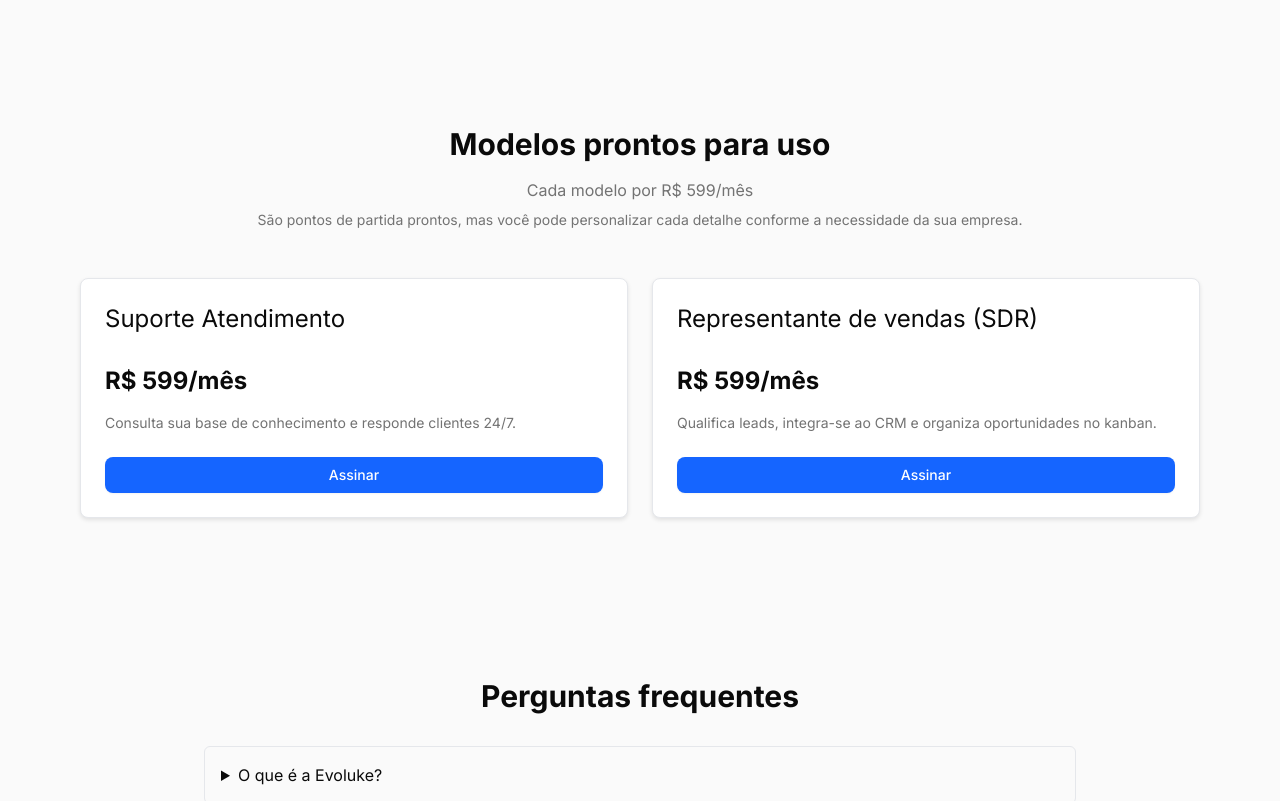
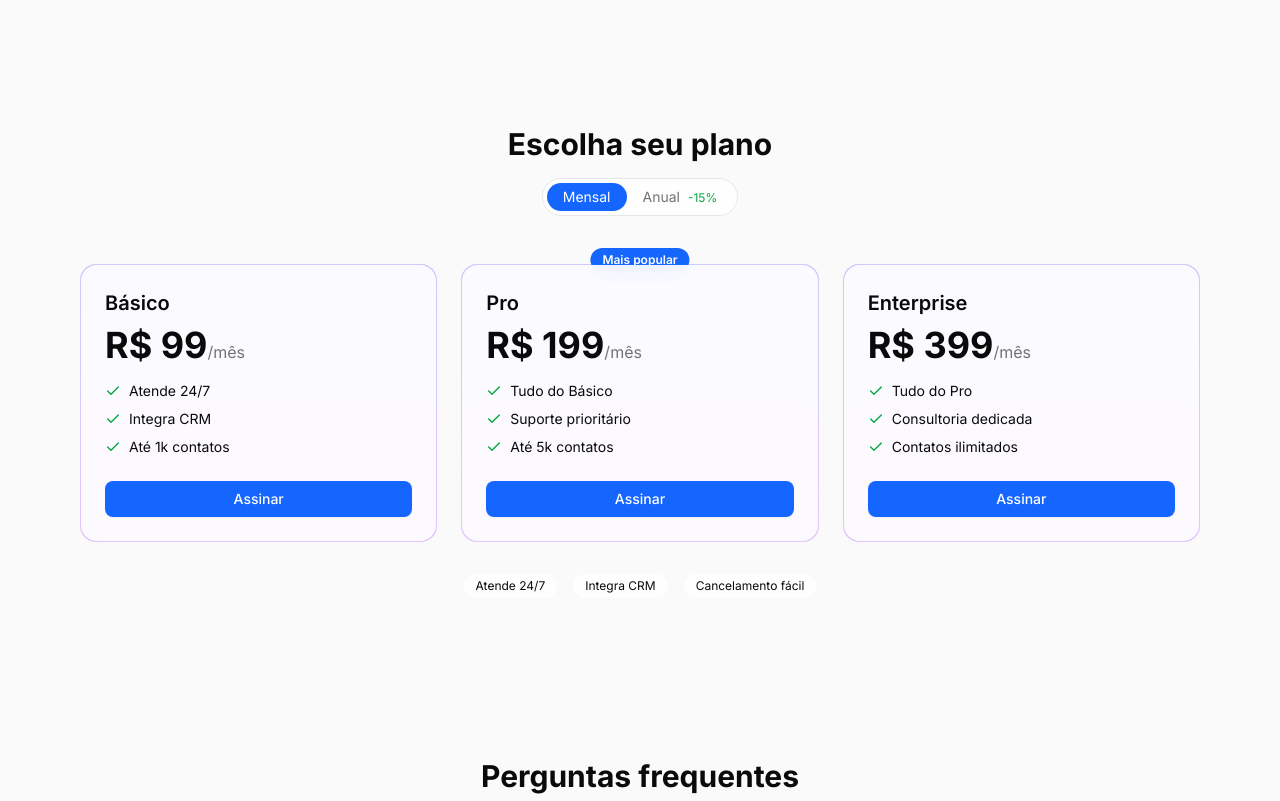
Before and after one commit to Evoluke/agent-plugandplay, a Next.js app: page / in a window 1280 px wide. Shown: the part 2220-3021 px from the top of the page. Built offline with nearby package versions, Linux system fonts and the light colour scheme; no server answers.

Commit message:
feat: redesign pricing section

```diff
--- a/components/landing/Pricing.tsx
+++ b/components/landing/Pricing.tsx
@@ -1,68 +1,141 @@
 "use client";
 
+import { useState } from "react";
 import Link from "next/link";
+import { Check } from "lucide-react";
+
 import { Button } from "@/components/ui/button";
-import {
-  Card,
-  CardHeader,
-  CardTitle,
-  CardContent,
-  CardFooter,
-} from "@/components/ui/card";
+import FAQ from "@/components/landing/FAQ";
 
-const models = [
+const DISCOUNT = 0.15;
+
+const plans = [
   {
-    name: "Suporte Atendimento",
-    description:
-      "Consulta sua base de conhecimento e responde clientes 24/7.",
+    name: "Básico",
+    monthly: 99,
+    popular: false,
+    features: ["Atende 24/7", "Integra CRM", "Até 1k contatos"],
   },
   {
-    name: "Representante de vendas (SDR)",
-    description:
-      "Qualifica leads, integra-se ao CRM e organiza oportunidades no kanban.",
+    name: "Pro",
+    monthly: 199,
+    popular: true,
+    features: [
+      "Tudo do Básico",
+      "Suporte prioritário",
+      "Até 5k contatos",
+    ],
+  },
+  {
+    name: "Enterprise",
+    monthly: 399,
+    popular: false,
+    features: [
+      "Tudo do Pro",
+      "Consultoria dedicada",
+      "Contatos ilimitados",
+    ],
   },
 ];
 
-const price = "R$ 599/mês";
 export default function Pricing() {
+  const [billing, setBilling] = useState<"monthly" | "yearly">("monthly");
+
+  const format = (value: number) =>
+    new Intl.NumberFormat("pt-BR", {
+      style: "currency",
+      currency: "BRL",
+      minimumFractionDigits: 0,
+    }).format(value);
+
+  const getPrice = (p: typeof plans[number]) =>
+    billing === "monthly"
+      ? p.monthly
+      : Math.round(p.monthly * 12 * (1 - DISCOUNT));
+
   return (
-    <section id="modelos" className="bg-[#FAFAFA] py-24">
+    <>
+      <section id="pricing" className="bg-[#FAFAFA] py-24">
         <div className="container mx-auto max-w-6xl px-4">
           <h2 className="mb-4 text-center text-3xl font-bold">
-          Modelos prontos para uso
+            Escolha seu plano
           </h2>
-        <p className="mb-2 text-center text-muted-foreground">
-          Cada modelo por {price}
+          <div className="mx-auto mb-12 flex w-fit rounded-full border bg-white/80 p-1 text-sm backdrop-blur">
+            <button
+              type="button"
+              onClick={() => setBilling("monthly")}
+              className={`rounded-full px-4 py-1 ${
+                billing === "monthly"
+                  ? "bg-primary text-primary-foreground"
+                  : "text-muted-foreground"
+              }`}
+            >
+              Mensal
+            </button>
+            <button
+              type="button"
+              onClick={() => setBilling("yearly")}
+              className={`rounded-full px-4 py-1 ${
+                billing === "yearly"
+                  ? "bg-primary text-primary-foreground"
+                  : "text-muted-foreground"
+              }`}
+            >
+              Anual <span className="ml-1 text-xs text-green-600">-15%</span>
+            </button>
+          </div>
+          <ul className="grid gap-6 md:grid-cols-3" role="list">
+            {plans.map((plan) => (
+              <li key={plan.name} role="listitem">
+                <div className="group relative h-full rounded-2xl bg-gradient-to-b from-indigo-500/30 to-purple-500/30 p-[1px] transition-all hover:-translate-y-1 hover:shadow-xl">
+                  {plan.popular && (
+                    <span className="absolute -top-4 left-1/2 -translate-x-1/2 rounded-full bg-primary px-3 py-1 text-xs font-semibold text-primary-foreground">
+                      Mais popular
+                    </span>
+                  )}
+                  <div className="flex h-full flex-col rounded-2xl bg-white/90 p-6 backdrop-blur">
+                    <h3 className="mb-2 text-xl font-semibold">{plan.name}</h3>
+                    <p className="mb-4 text-4xl font-bold">
+                      {format(getPrice(plan))}
+                      <span className="text-base font-normal text-muted-foreground">
+                        {billing === "monthly" ? "/mês" : "/ano"}
+                      </span>
                     </p>
-        <p className="mb-12 text-center text-sm text-muted-foreground">
-          São pontos de partida prontos, mas você pode personalizar cada
-          detalhe conforme a necessidade da sua empresa.
+                    {billing === "yearly" && (
+                      <p className="mb-4 text-xs text-green-600">
+                        2 meses grátis
                       </p>
-        <ul className="grid gap-6 sm:grid-cols-2" role="list">
-          {models.map(({ name, description }) => (
-            <li key={name} role="listitem">
-              <Card className="flex flex-col transition-transform transition-shadow hover:-translate-y-1 hover:shadow-lg">
-                <CardHeader>
-                  <CardTitle className="text-2xl">{name}</CardTitle>
-                </CardHeader>
-                <CardContent className="flex-grow">
-                  <p className="mb-4 text-2xl font-bold">{price}</p>
-                  <p className="text-sm text-muted-foreground">{description}</p>
-                </CardContent>
-                <CardFooter>
-                  <Link
-                    href="/signup"
-                    className="w-full"
-                    aria-label={`Assinar o modelo ${name}`}
-                  >
-                    <Button className="w-full">Assinar</Button>
-                  </Link>
-                </CardFooter>
-              </Card>
+                    )}
+                    <ul className="mb-6 flex flex-col gap-2 text-sm">
+                      {plan.features.map((feature) => (
+                        <li key={feature} className="flex items-center gap-2">
+                          <Check className="h-4 w-4 text-green-600" />
+                          <span>{feature}</span>
                         </li>
                       ))}
                     </ul>
+                    <Link
+                      href="/signup"
+                      className="mt-auto w-full"
+                      aria-label={`Assinar o plano ${plan.name}`}
+                    >
+                      <Button className="w-full transition-colors group-hover:bg-primary-hover">
+                        Assinar
+                      </Button>
+                    </Link>
+                  </div>
+                </div>
+              </li>
+            ))}
+          </ul>
+          <div className="mt-8 flex flex-wrap items-center justify-center gap-4 text-xs">
+            <span className="rounded-full bg-white/80 px-3 py-1">Atende 24/7</span>
+            <span className="rounded-full bg-white/80 px-3 py-1">Integra CRM</span>
+            <span className="rounded-full bg-white/80 px-3 py-1">Cancelamento fácil</span>
+          </div>
         </div>
       </section>
+      <FAQ />
+    </>
   );
 }
```
Lines whose indentation alone changed are shown as unchanged.
